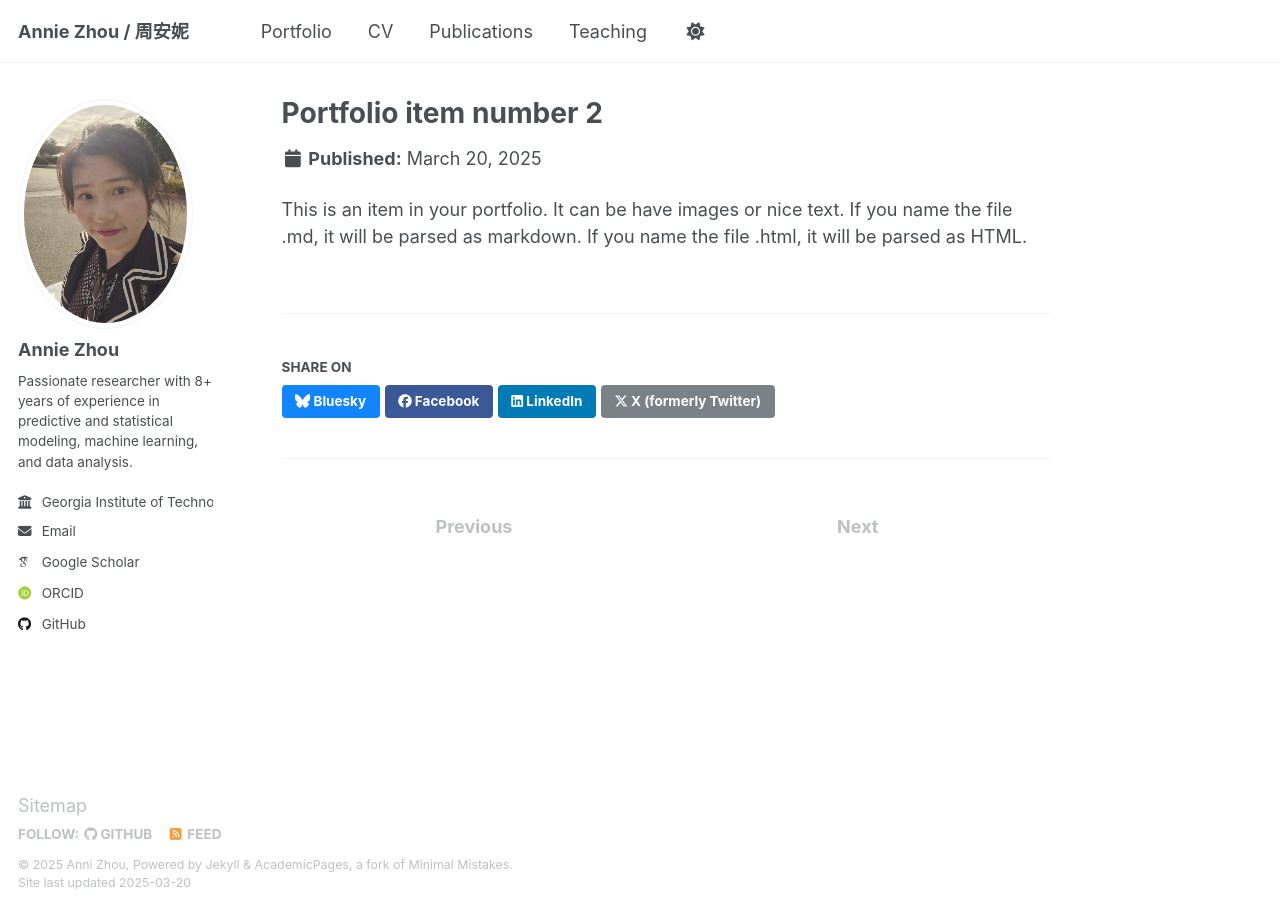
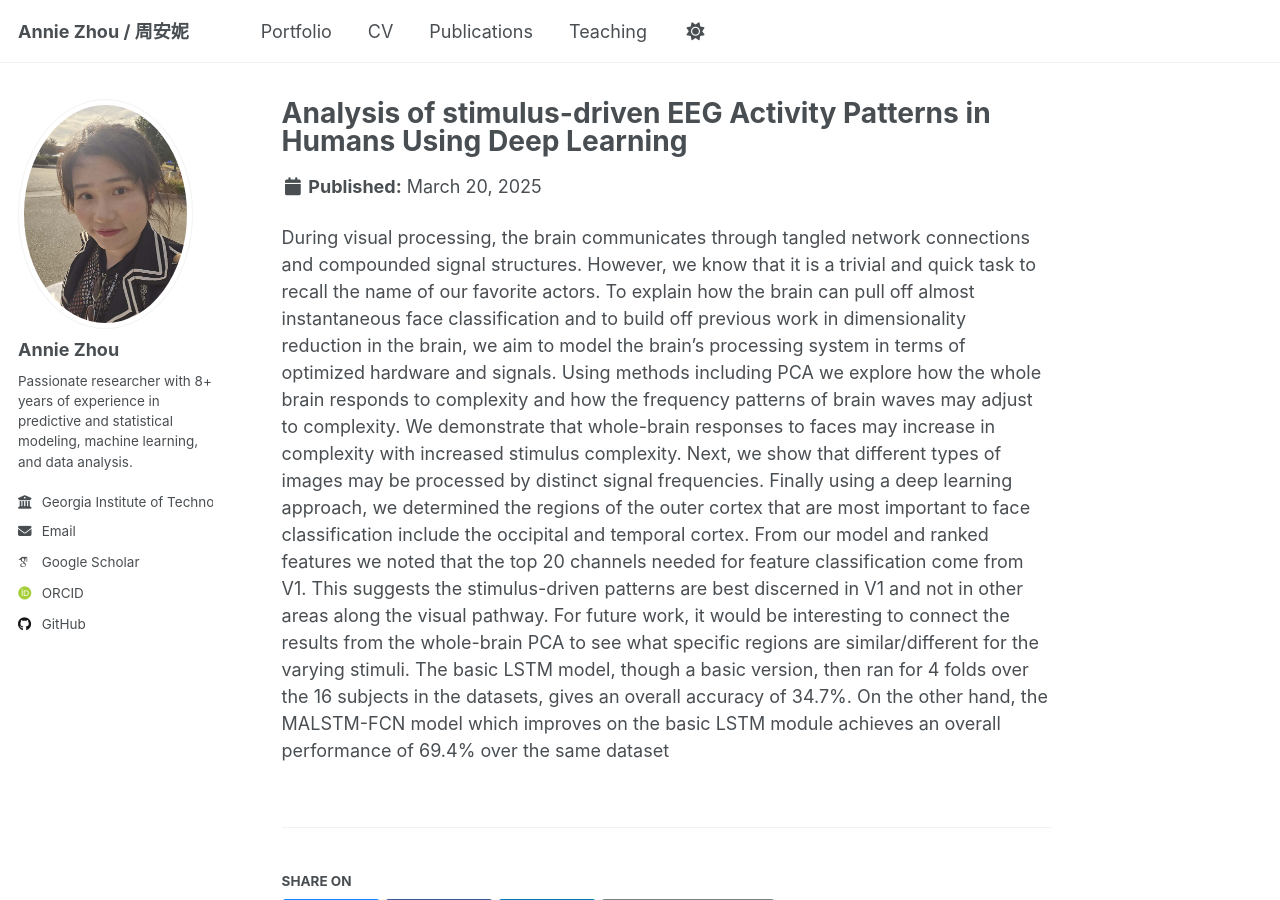
Before and after one commit to Annie983284450-1/Annie983284450-1.github.io, a Jekyll site: the page built from _portfolio/portfolio-2.html, in a window 1280 px wide and 900 px high. Built offline with Jekyll 4.4.1, drawn with Linux system fonts in a browser that asks for light colours; some web fonts are replaced.

Commit message:
png updated

```diff
--- a/_portfolio/portfolio-2.html
+++ b/_portfolio/portfolio-2.html
@@ -1,7 +1,31 @@
 ---
-title: "Portfolio item number 2"
-excerpt: "Short description of portfolio item number 2 <br/><img src='/images/500x300.png'>"
+title: "Analysis of stimulus-driven EEG Activity Patterns in Humans Using Deep Learning"
+excerpt: "Short description of portfolio item number 2 <br/><img src='/images/ECG.png'>"
 collection: portfolio
 ---
 
-This is an item in your portfolio. It can be have images or nice text. If you name the file .md, it will be parsed as markdown. If you name the file .html, it will be parsed as HTML.
+
+During visual processing, the brain communicates through
+tangled network connections and compounded signal structures.
+However, we know that it is a trivial and quick task to recall the name
+of our favorite actors. To explain how the brain can pull off almost
+instantaneous face classification and to build off previous work in
+dimensionality reduction in the brain, we aim to model the brain’s
+processing system in terms of optimized hardware and signals. Using
+methods including PCA we explore how the whole brain responds to
+complexity and how the frequency patterns of brain waves may adjust
+to complexity. We demonstrate that whole-brain responses to faces
+may increase in complexity with increased stimulus complexity. Next,
+we show that different types of images may be processed by distinct
+signal frequencies. Finally using a deep learning approach, we
+determined the regions of the outer cortex that are most important to
+face classification include the occipital and temporal cortex.
+
+<!--
+Our first goal was to investigate how the whole brain response relates to stimulus complexity. To do this, we applied PCA to trial-averaged functional EEG data in response to different classes of visual stimuli. We found that the PCs for familiar, unfamiliar, and scrambled faces shared some overlap. Overall this suggests that cortex wide processing of visual information is capable of expressing a finite repertoire of principal components and that a subset of those components is employed for any given stimulus. We note that even though the EEG responses to different stimuli occupy some similar dimensions, this does not imply that the responses activate the same regions of the PC subspace. The activity we measure may covary along the same dimensions but be centered at different locations in the functional EEG space. Future work can look into whether this activity is centered in the brain.
+
+Our second goal was to understand the frequency patterns that V1 uses to process images of varying complexities. We performed this analysis by separating frequencies into smaller bands rather than individual components or features to create a simple and interpretable model. From our band-level analysis, we found little overlap between the frequency pattern components of different stimuli responses. However, in comparison to the trends seen in Fig. 3c, the dimensions for image combinations increased similarly to the combinations of the responses they invoke. Perhaps the number of frequency components used to explain an image scale up with image complexity. In the future, this could be further studied by decomposing the signal into more basic frequency components using a wavelet transform method. -->
+
+From our model and ranked features we noted that the top 20 channels needed for feature classification come from V1. This suggests the stimulus-driven patterns are best discerned in V1 and not in other areas along the visual pathway. For future work, it would be interesting to connect the results from the whole-brain PCA to see what specific regions are similar/different for the varying stimuli.
+
+The basic LSTM model, though a basic version, then ran for 4 folds over the 16 subjects in the datasets, gives an overall accuracy of 34.7%. On the other hand, the MALSTM-FCN model which improves on the basic LSTM module achieves an overall performance of 69.4% over the same dataset
```
Also changed, not shown: images/ECG.png (added), images/nlpcovid.png.
